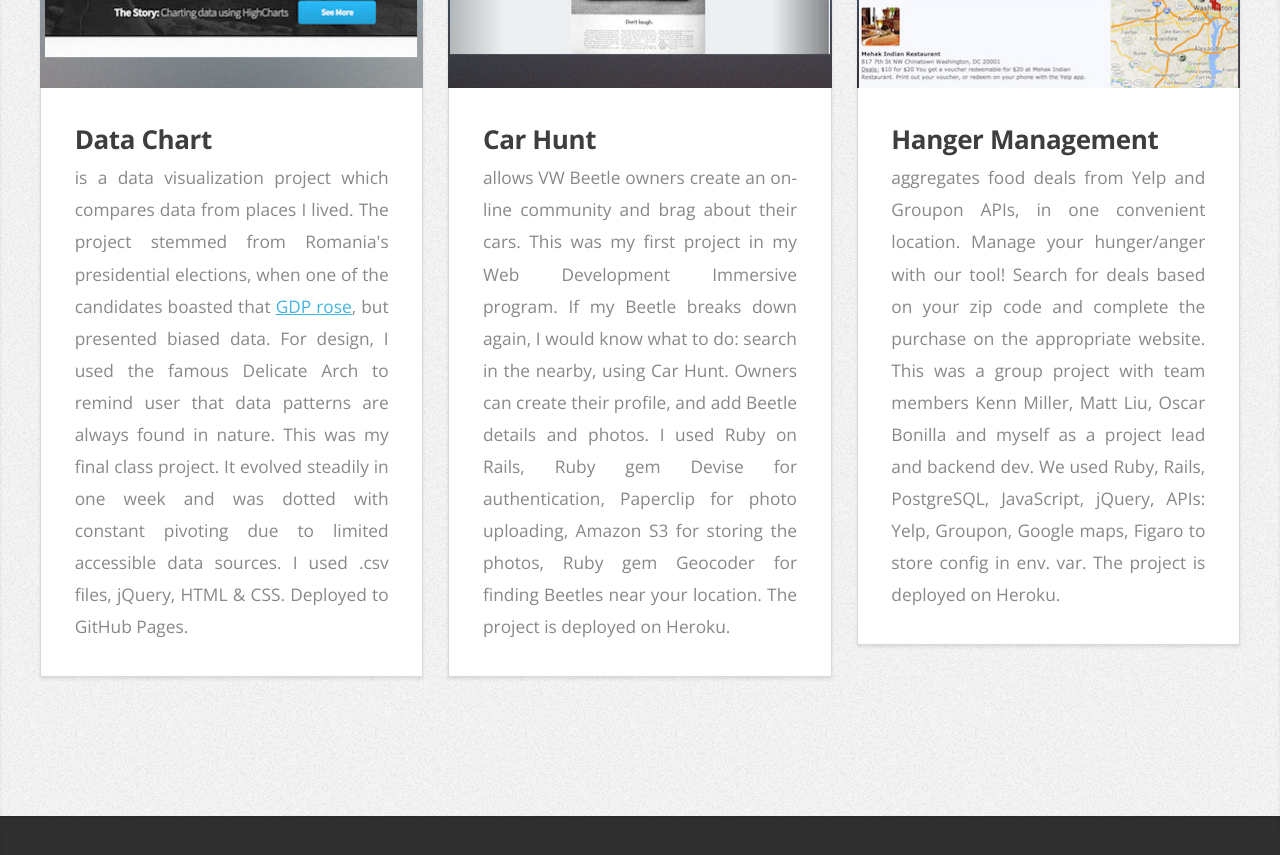
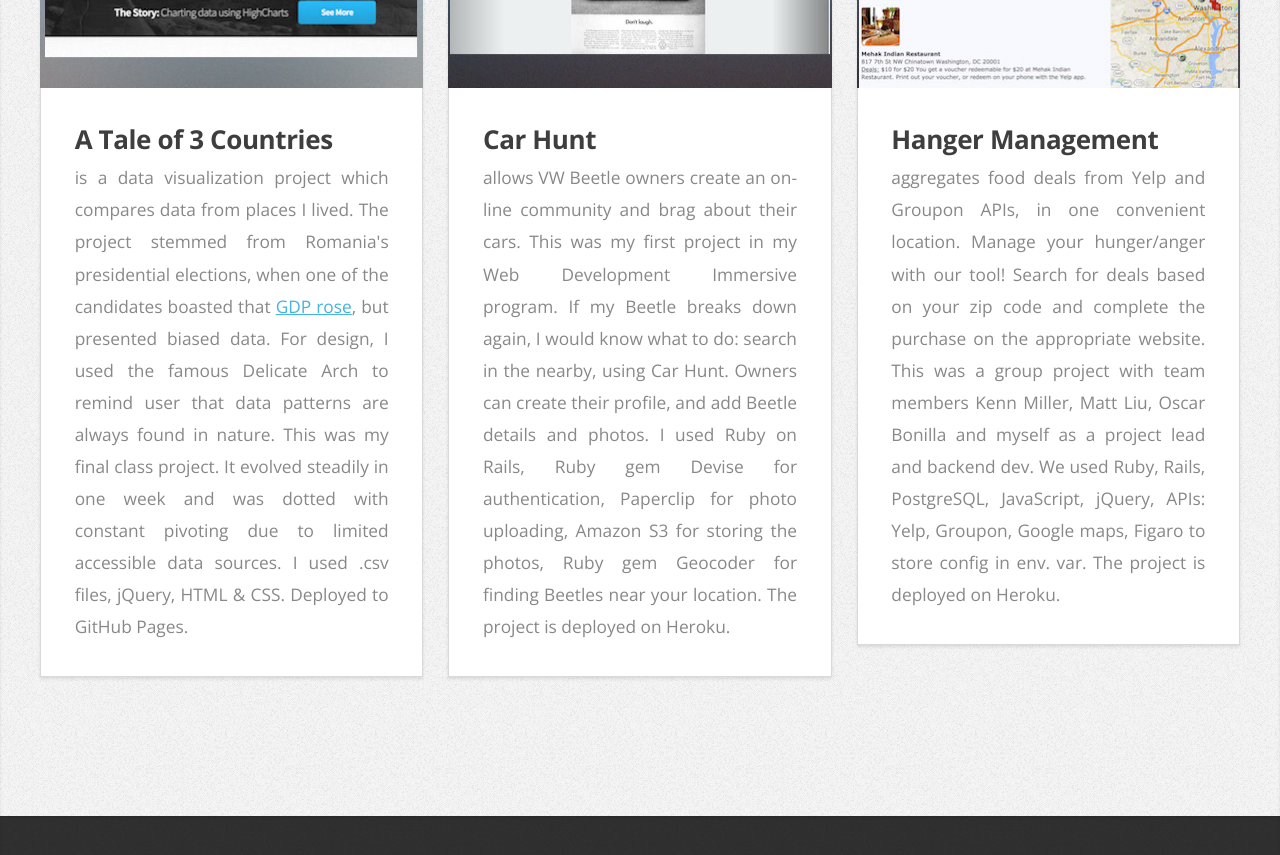
Before and after one commit to camidulce/camelia_profile, a plain HTML site: page index.html in a window 1280 px wide. Shown: the part 2880-3735 px from the top of the page. Drawn offline with nearby package versions, Linux system fonts and the light colour scheme.

Commit message:
content change

```diff
--- a/index.html
+++ b/index.html
@@ -102,7 +102,7 @@
 							<div class="4u">
 								<article class="box style2">
 									<a href="http://camidulce.github.io/data_chart/" target="_blank" class="image featured"><img src="images/pic03.jpg" alt="" /></a>
-									<h3><a href="http://camidulce.github.io/data_chart/" target="_blank">Data Chart</a></h3>
+									<h3><a href="http://camidulce.github.io/data_chart/" target="_blank">A Tale of 3 Countries</a></h3>
 									<p>is a data visualization project which compares data from places I lived. The project stemmed from Romania's presidential elections, when one of the candidates boasted that <a href="http://www.economist.com/news/europe/21633835-surprise-winner-may-mark-welcome-shift-pragmatic-policies-commonsense-victory" target="_blank">GDP rose</a>, but presented biased data. For design, I used the famous Delicate Arch to remind user that data patterns are always found in nature. This was my final class project. It evolved steadily in one week and was dotted with constant pivoting due to limited accessible data sources. I used .csv files, jQuery, HTML & CSS. Deployed to GitHub Pages.</p>
 								</article>
 							</div>
```
